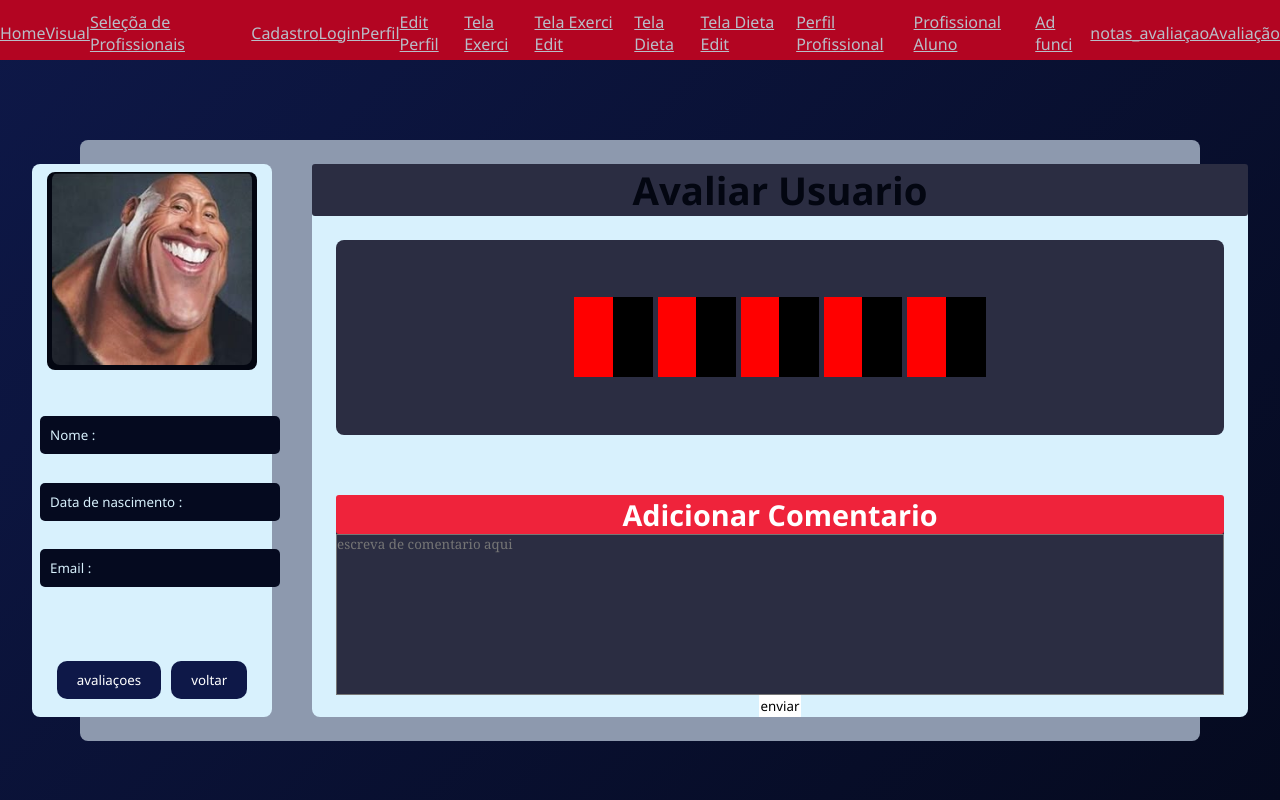
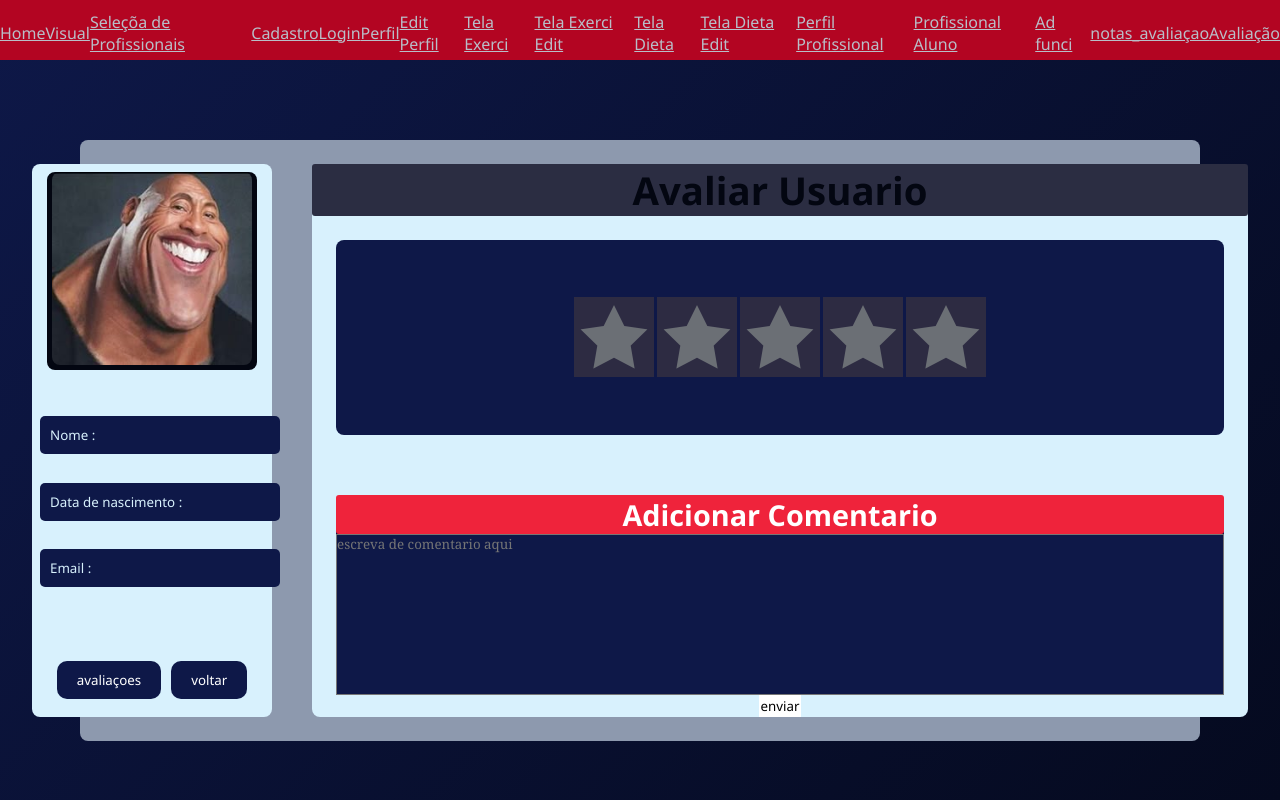
Before and after one commit to GuilhermeZamboni32/Rep-S.A, a React (Vite) app in the folder VidaFit/: page /avaliacao in a window 1280 px wide. Built offline with nearby package versions, Linux system fonts and the light colour scheme.

Commit message:
atualizaçao tela avalia

```diff
--- a/VidaFit/src/pages/Avaliacao.css
+++ b/VidaFit/src/pages/Avaliacao.css
@@ -116,7 +116,7 @@
     .texto-inp{
       width: 30vh;
       margin: 5px 0;
-      background: var(--AzulE1);
+      background: var(--AzulC1);
       color: var(--BrancoC2);
       border: none;
       padding: 10px;
@@ -183,7 +183,7 @@
     }
 
     .Ava-estrela{
-        background-color: var(--AzulP2);
+        background-color: var(--AzulC1);
         border-radius: 8px;
         width: 111vh;
         height: 200px;
@@ -195,7 +195,7 @@
     }
 
     .Ava-coment{
-        background-color: var(--AzulP2);
+        background-color: var(--AzulC1);
         border-radius: 8px;
         width: 111vh;
         height: 25vh;
@@ -205,7 +205,7 @@
         flex-direction: column;
     }
     .comentario {
-      background-color: var(--AzulP2);
+      background-color: var(--AzulC1);
       color: var(--BrancoCC2);
       width: 111.0vh;
       height:  90vh;
@@ -283,11 +283,8 @@
 
     .star-half.left {
       left: 0.1vh;
-      background: red;
     }
 
     .star-half.right {
       right: 0.1vh;
-
-      background: black;
     }
--- a/VidaFit/src/pages/Avaliacao.jsx
+++ b/VidaFit/src/pages/Avaliacao.jsx
@@ -68,7 +68,7 @@ const handleStarClick = (index, isLeft) => {
 };
 
 const getStarImage = (index) => {
-  if (rating >= index + 1) return '/star-inteira.png';
+  if (rating >= index + 1) return '/star-cheia.png';
   if (rating >= index + 0.5) return '/star-meia.png';
   return '/star-vazia.png';
 };
@@ -172,10 +172,8 @@ const getStarImage = (index) => {
             </div>
             <textarea className='comentario'
             placeholder='escreva de comentario aqui'
-            oninput="autoRisize(this)"
-            spellcheck="true"
-            required = "true"
-
+            cols="100"
+            rows="100"
             ></textarea>
           </div>
          <button className='btn-av' onClick={enviar}>enviar</button>
```
